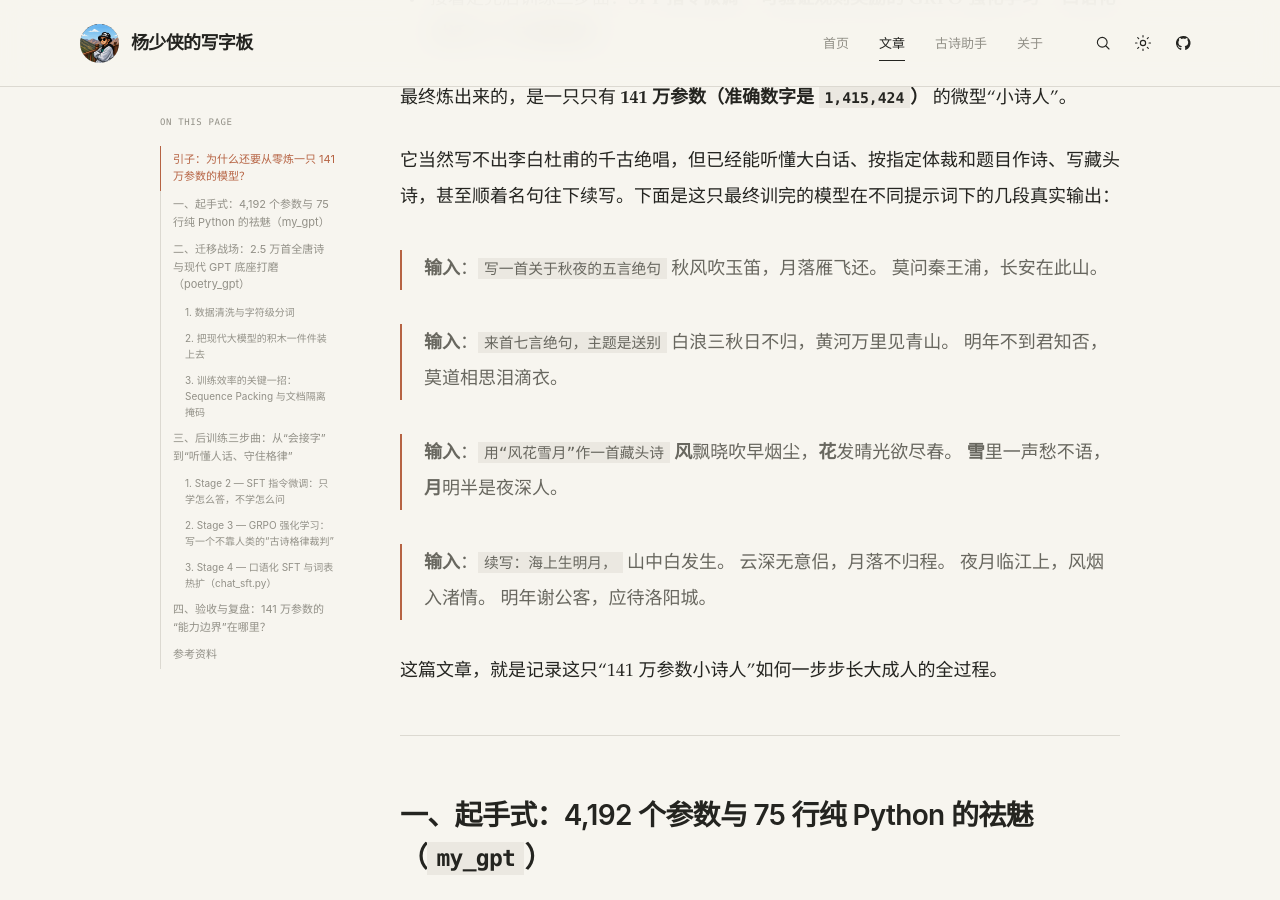
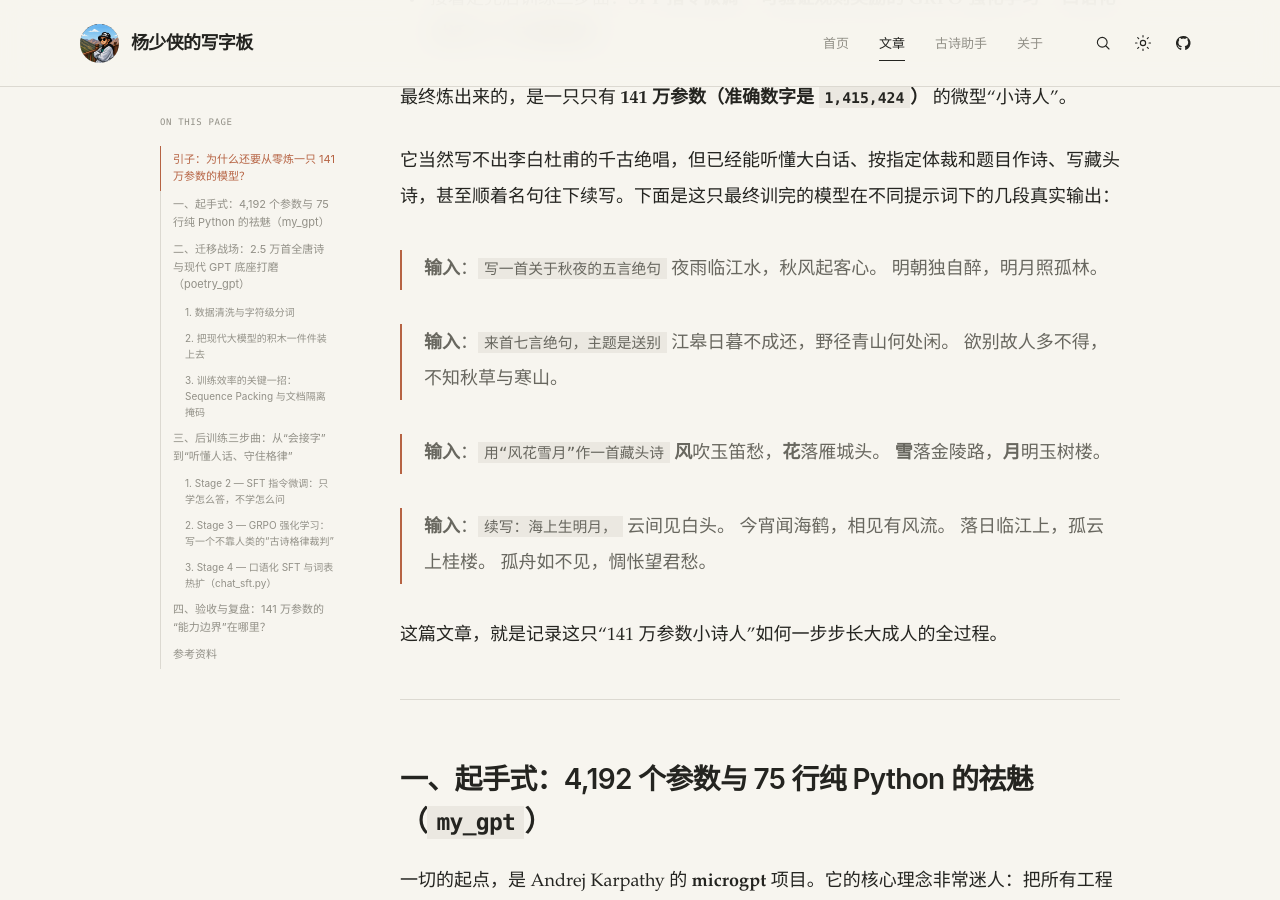
Before and after one commit to yangzc2004-bit/yangzc2004-bit.github.io, a Jekyll site: the page built from _posts/2026-11-16-how-to-train-141m-tang-poetry-gpt.md, in a window 1280 px wide and 900 px high, scrolled down 1647 px. Built offline with Jekyll 4.4.1, drawn with Linux system fonts in a browser that asks for light colours; comment, search, counter and statistics services are not loaded; some of the changed text lies outside the part shown.

Commit message:
post: replace opening samples with strictly rhyming poems

```diff
--- a/_posts/2026-11-16-how-to-train-141m-tang-poetry-gpt.md
+++ b/_posts/2026-11-16-how-to-train-141m-tang-poetry-gpt.md
@@ -27,22 +27,22 @@ math: true
 它当然写不出李白杜甫的千古绝唱，但已经能听懂大白话、按指定体裁和题目作诗、写藏头诗，甚至顺着名句往下续写。下面是这只最终训完的模型在不同提示词下的几段真实输出：
 
 > **输入**：`写一首关于秋夜的五言绝句`
-> 秋风吹玉笛，月落雁飞还。
-> 莫问秦王浦，长安在此山。
+> 夜雨临江水，秋风起客心。
+> 明朝独自醉，明月照孤林。
 
 > **输入**：`来首七言绝句，主题是送别`
-> 白浪三秋日不归，黄河万里见青山。
-> 明年不到君知否，莫道相思泪滴衣。
+> 江皋日暮不成还，野径青山何处闲。
+> 欲别故人多不得，不知秋草与寒山。
 
 > **输入**：`用“风花雪月”作一首藏头诗`
-> **风**飘晓吹早烟尘，**花**发晴光欲尽春。
-> **雪**里一声愁不语，**月**明半是夜深人。
+> **风**吹玉笛愁，**花**落雁城头。
+> **雪**落金陵路，**月**明玉树楼。
 
 > **输入**：`续写：海上生明月，`
-> 山中白发生。
-> 云深无意侣，月落不归程。
-> 夜月临江上，风烟入渚情。
-> 明年谢公客，应待洛阳城。
+> 云间见白头。
+> 今宵闻海鹤，相见有风流。
+> 落日临江上，孤云上桂楼。
+> 孤舟如不见，惆怅望君愁。
 
 这篇文章，就是记录这只“141 万参数小诗人”如何一步步长大成人的全过程。
 
@@ -230,7 +230,7 @@ SFT 之后，我很快发现了小模型的一个典型毛病：**语感有了
 | **Base** | `poetry_gpt_base.pt` | `<BOS>` 自由续写 | `自从青史去，今日白头期。`<br>`旧宅无人住，新安住汝时。...` | 懂唐诗韵味与对句，但完全不听指令、随机起题 |
 | **SFT** | `poetry_gpt_sft.pt` | `体裁：五言绝句｜题目：秋夜` | `晓入寒江半，秋生夜月长。`<br>`唯当竹阴里，无处到溪边。` | 开始理解“秋/夜”意象与五言四句，但长复杂约束容易失控 |
 | **GRPO** | `poetry_gpt_grpo.pt` | `体裁：五言绝句｜题目：秋夜` | `晓入寒山外，秋风长不行。`<br>`落花开古巷，无酒到闲情。` | 格式规则被强力拉齐（验证集格式合规率 71.4% → 100%） |
-| **Chat-SFT** | `poetry_gpt_chat_sft.pt` | `写一首关于秋夜的五言绝句` | `秋风吹玉笛，月落雁飞还。`<br>`莫问秦王浦，长安在此山。` | 听懂了现代口语里的主题与体裁，意象连贯且格律工整 |
+| **Chat-SFT** | `poetry_gpt_chat_sft.pt` | `写一首关于秋夜的五言绝句` | `夜雨临江水，秋风起客心。`<br>`明朝独自醉，明月照孤林。` | 听懂了现代口语里的主题与体裁，意象连贯且格律押韵 |
 
 当然，诚实地记录它的短板和赞美它的亮点同样重要。跑过大量样例之后，**141 万参数的物理天花板**非常清晰：
 
```
